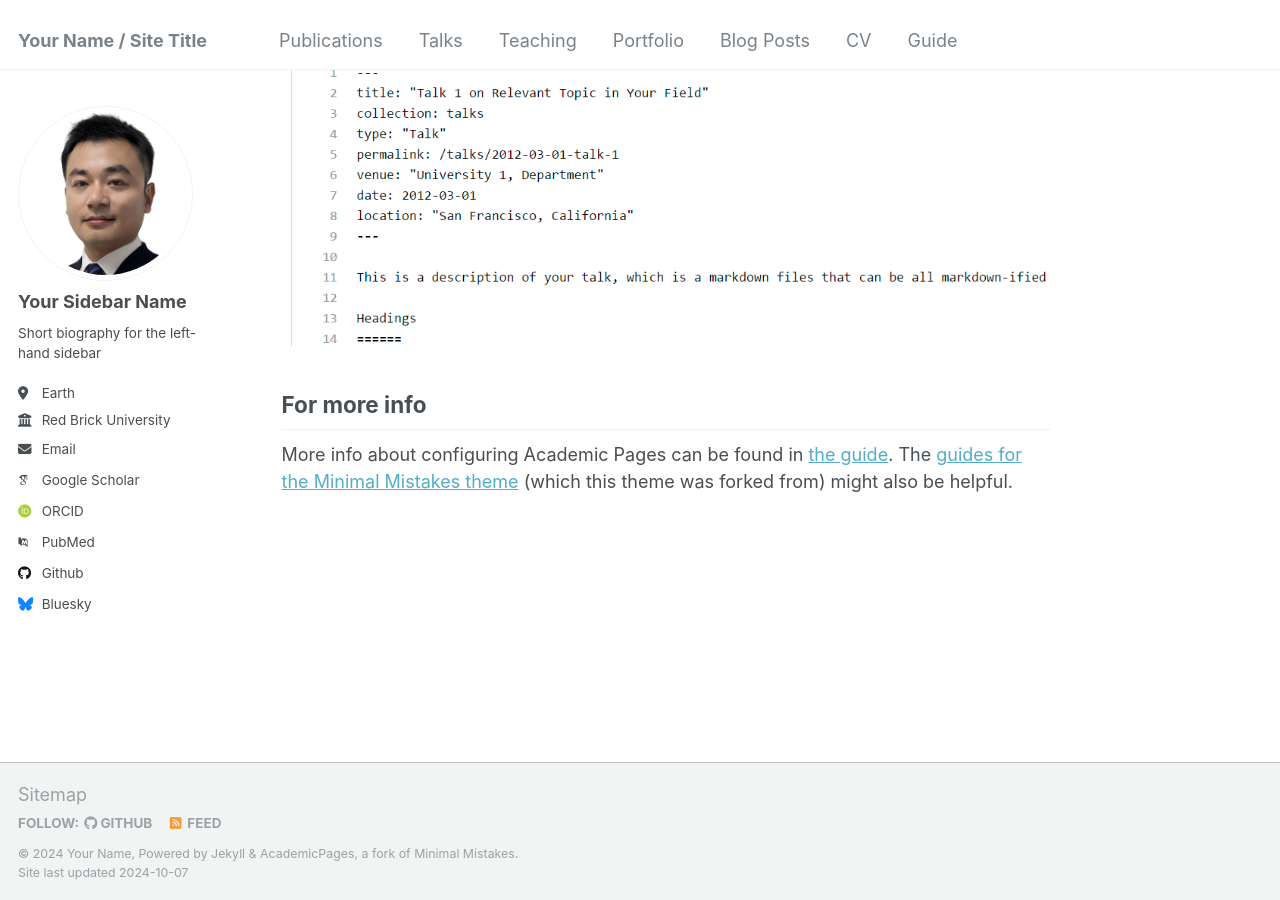
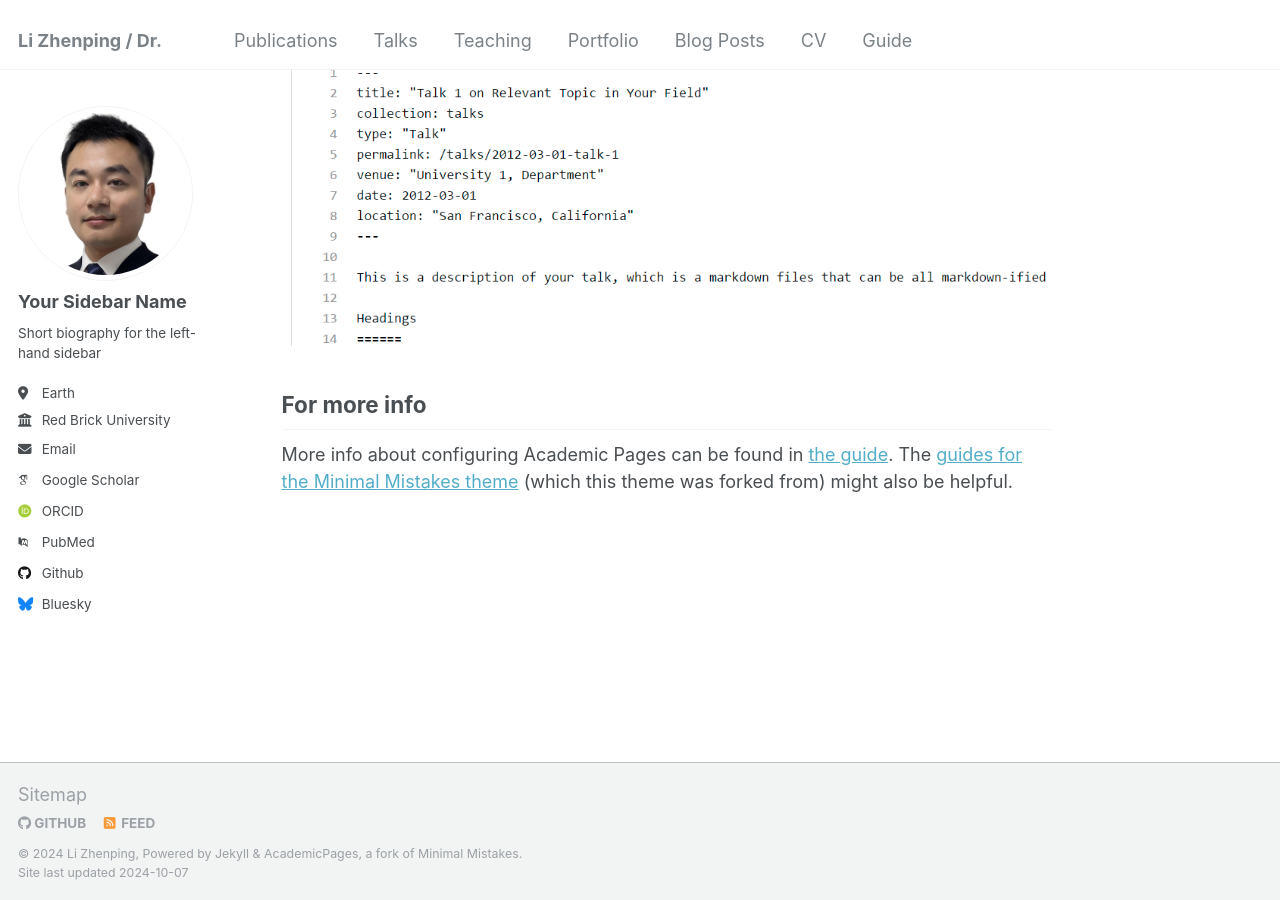
Before and after one commit to lizhenping/lizhenping.github.io, a Jekyll site: the page built from _pages/about.md, in a window 1280 px wide and 900 px high, scrolled down 2643 px. Built offline with Jekyll 4.4.1, drawn with Linux system fonts in a browser that asks for light colours; some web fonts are replaced.

Commit message:
Update _config.yml

```diff
--- a/_config.yml
+++ b/_config.yml
@@ -7,12 +7,12 @@
 # server process.
 
 # Basic Site Settings
-locale                   : "en-US"
-title                    : "Your Name / Site Title"
+locale                   : "Peking-CN"
+title                    : "Li Zhenping / Dr."
 title_separator          : "-"
-name                     : &name "Your Name"
+name                     : &name "Li Zhenping"
 description              : &description "personal description"
-url                      : https://academicpages.github.io # the base hostname & protocol for your site e.g. "https://mmistakes.github.io"
+url                      : https://lizhenping.github.io # the base hostname & protocol for your site e.g. "https://mmistakes.github.io"
 baseurl                  : "" # the subpath of your site, e.g. "/blog"
 repository               : "academicpages/academicpages.github.io"
 
```
